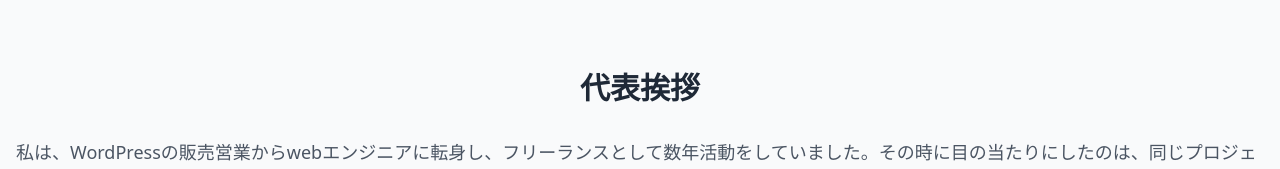
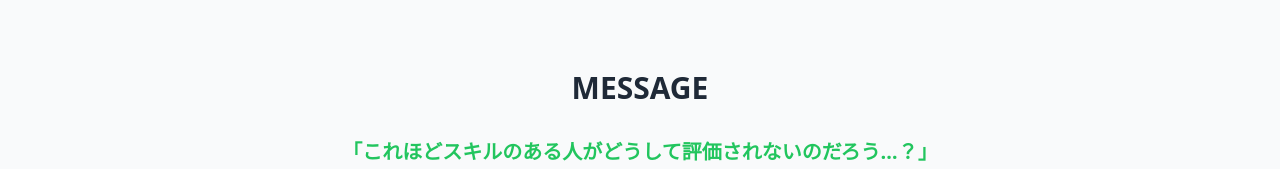
Before and after one commit to h-magome/kops-nuxt-project, a Nuxt app: page / in a window 1280 px wide. Shown: the part 766-935 px from the top of the page. Built offline with nearby package versions, Linux system fonts and the light colour scheme.

Commit message:
MESSAGEwo

```diff
--- a/pages/index.vue
+++ b/pages/index.vue
@@ -63,7 +63,8 @@
     <!-- Representative Section -->
     <section class="py-20 bg-gray-50">
       <div class="container mx-auto px-4">
-        <h2 class="text-3xl font-bold mb-8 text-gray-800 text-center">代表挨拶</h2>
+        <h2 class="text-3xl font-bold mb-8 text-gray-800 text-center">MESSAGE</h2>
+        <p class="text-xl mb-8 text-green-500 font-semibold text-center">「これほどスキルのある人がどうして評価されないのだろう…？」</p>
         <p class="text-lg mb-8 text-gray-600 text-left">私は、WordPressの販売営業からwebエンジニアに転身し、フリーランスとして数年活動をしていました。その時に目の当たりにしたのは、同じプロジェクトチームで働く同僚エンジニアの不遇な環境や待遇。「これほどスキルのある人がどうして評価されないのだろう…？」そんな違和感とともに、IT業界で働く方々がより幸せに働ける世の中をつくりたいという想いから、KOPSを立ち上げました。</p>
         <p class="text-lg mb-8 text-gray-600 text-left">ちなみに、その時の同僚エンジニアが社員第一号です。</p>
         <p class="text-lg mb-8 text-gray-600 text-left">KOPSでは、「自由正社員」という新しいワークスタイルを提唱し、エンジニア一人ひとりが案件を自ら選択し、理想の報酬や働き方を実現させています。</p>
```
